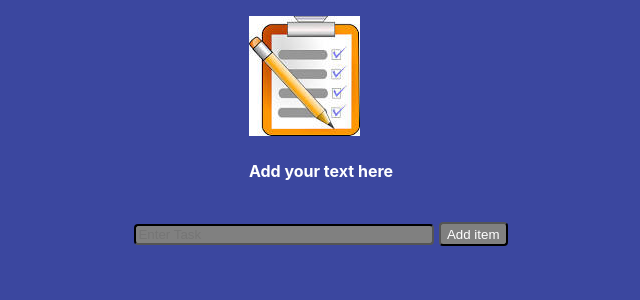
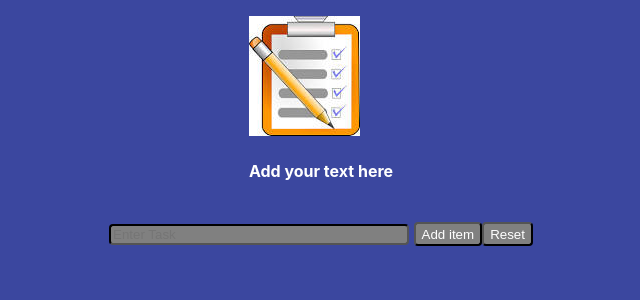
Before and after one commit to ShahidUllahSE/ReactTodo, a React (Create React App) app: page / in a window 1280 px wide. Shown: the top 300 px of the page, without its empty margins (319-959 px from the left). Built offline with nearby package versions, Linux system fonts and the light colour scheme.

Commit message:
added Reset button

```diff
--- a/src/components/Todo2.js
+++ b/src/components/Todo2.js
@@ -27,6 +27,11 @@ const Todo2 = () => {
         setItems(updatedItems)
     }
 
+    const handleReset = () => {
+
+        setItems([])
+    }
+
     return (
 
         <div className='main-div'>
@@ -41,7 +46,7 @@ const Todo2 = () => {
 
                 <span> <input className='inputData' type='text' name='enterTask' placeholder='Enter Task' value={input} onChange={handleChange} />   </span>
                 <button className='add' onClick={handleAdd} > Add item </button>
-
+                <button className='add' onClick={handleReset} > Reset </button>
 
 
 
```
